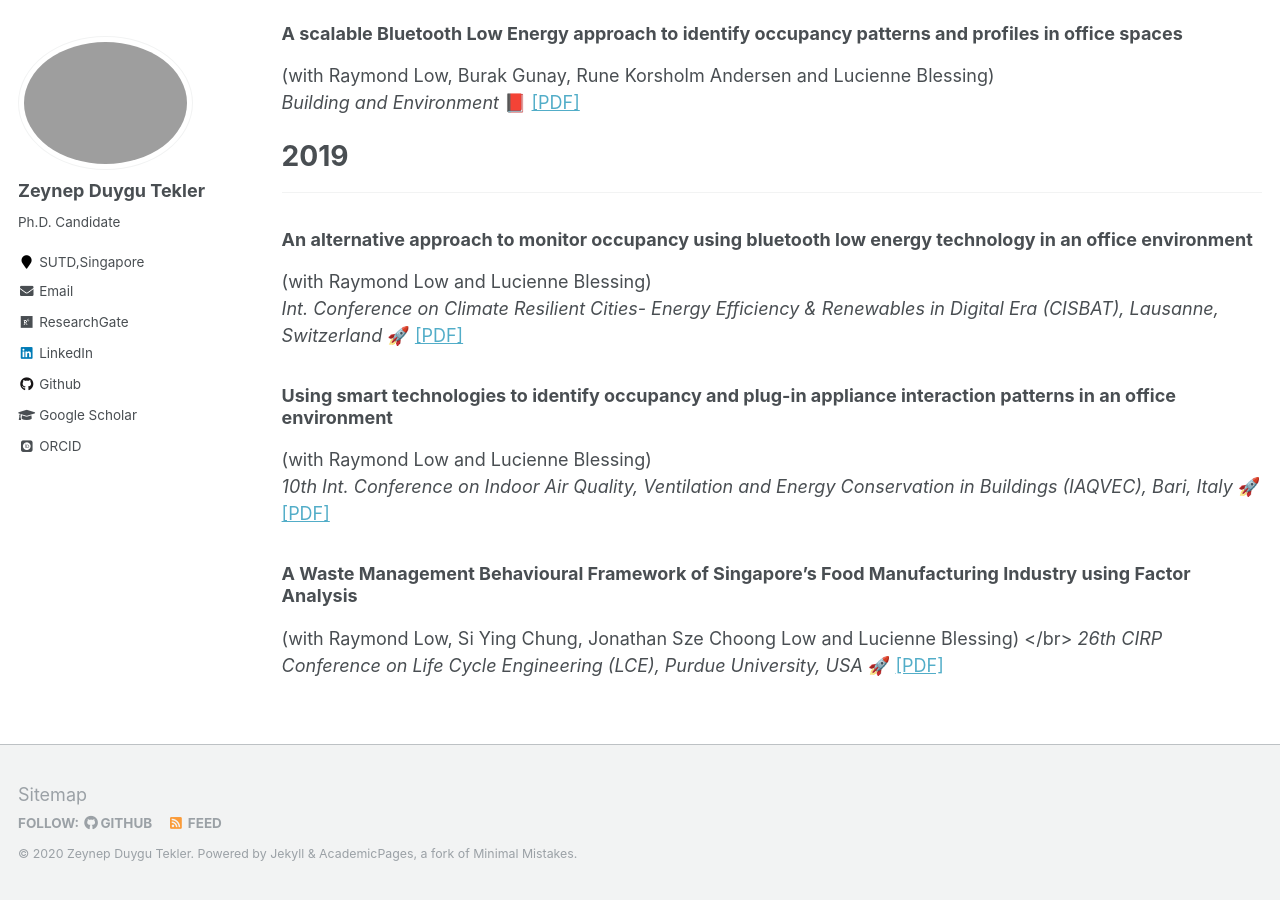
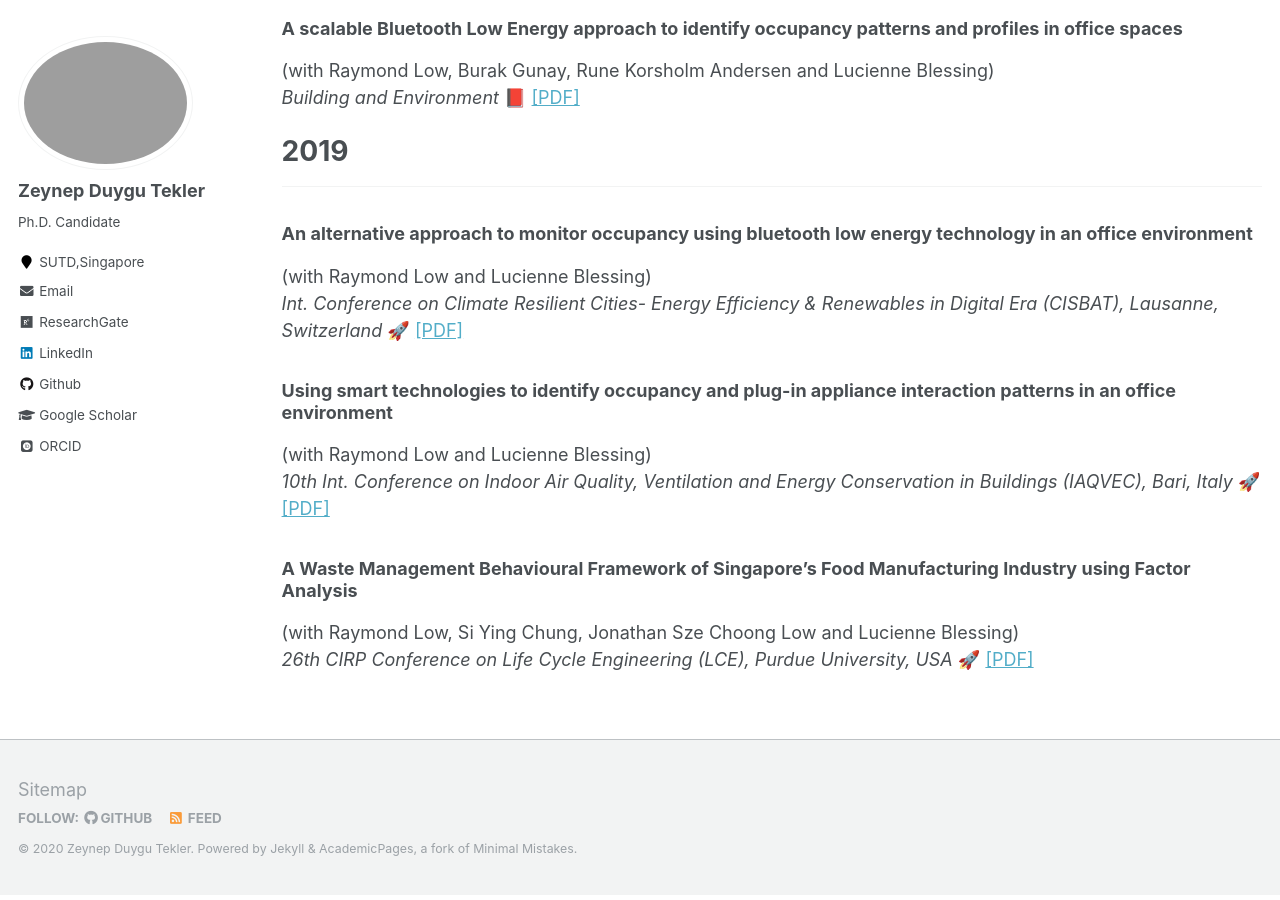
Before and after one commit to zeynepduygutekler/zeynepduygutekler.github.io, a Jekyll site: the page built from _pages/publications.md, in a window 1280 px wide and 900 px high, scrolled down 869 px. Built offline with Jekyll 4.4.1, drawn with Linux system fonts in a browser that asks for light colours; emoji names are drawn with the system emoji font; some web fonts are replaced; some of the changed text lies outside the part shown.

Commit message:
paper 1 updated5

```diff
--- a/_pages/publications.md
+++ b/_pages/publications.md
@@ -21,7 +21,7 @@
 <i>Recommended citation: Tekler, Z. D., Low, R., Chung, S. Y., Low, J. S. C., & Blessing, L. (2019). A Waste Management Behavioural Framework of Singapore’s Food Manufacturing Industry using Factor Analysis. Procedia CIRP, 80, 578-583. </i>
 -->
 
-#Manuscript
+# Manuscript
 ---
 
 ### User Perceptions and Adoption of Plug Load Management Systems in the Workplace
@@ -66,5 +66,5 @@
 
 
 ### A Waste Management Behavioural Framework of Singapore’s Food Manufacturing Industry using Factor Analysis
-(with Raymond Low, Si Ying Chung, Jonathan Sze Choong Low and Lucienne Blessing) </br>
+(with Raymond Low, Si Ying Chung, Jonathan Sze Choong Low and Lucienne Blessing) <br/>
 *26th CIRP Conference on Life Cycle Engineering (LCE), Purdue University, USA* :rocket: [[PDF]](http://zeynepduygutekler.github.io/files/CIRP_Published.pdf)
```
